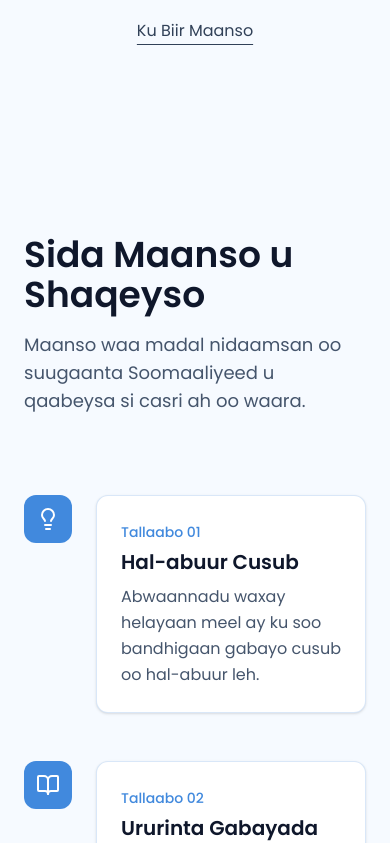
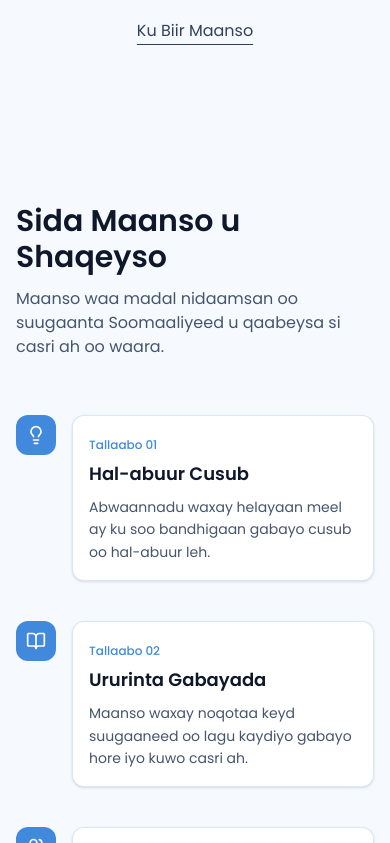
Before and after one commit to Amen252/Maanso-UI, a React (Vite) app: page / in a window 390 px wide. Shown: the part 1141-1984 px from the top of the page. Built offline with nearby package versions, Linux system fonts and the light colour scheme.

Commit message:
changess made

```diff
--- a/src/Components/about.tsx
+++ b/src/Components/about.tsx
@@ -3,14 +3,14 @@ import { motion } from "framer-motion";
 
 const About = () => {
   return (
-    <section className="py-20 sm:py-24 md:py-28 bg-white">
-      <div className="max-w-7xl mx-auto px-4 sm:px-6 grid grid-cols-1 lg:grid-cols-2 gap-14 sm:gap-16 lg:gap-24 items-center">
+    <section className="py-16 sm:py-20 md:py-28 bg-white">
+      <div className="max-w-7xl mx-auto px-4 sm:px-6 grid grid-cols-1 lg:grid-cols-2 gap-12 sm:gap-16 lg:gap-24 items-center">
 
-        {/* IMAGE — comes first on mobile */}
+        {/* IMAGE — first on mobile */}
         <motion.div
-          initial={{ opacity: 0, y: 30 }}
+          initial={{ opacity: 0, y: 24 }}
           whileInView={{ opacity: 1, y: 0 }}
-          transition={{ duration: 0.6 }}
+          transition={{ duration: 0.5 }}
           viewport={{ once: true }}
           className="order-1 lg:order-2"
         >
@@ -20,7 +20,7 @@ const About = () => {
               alt="Abwaan Soomaaliyeed"
               className="
                 w-full
-                max-h-[360px] sm:max-h-[420px] md:max-h-[520px] lg:max-h-[760px]
+                max-h-[300px] sm:max-h-[380px] md:max-h-[520px] lg:max-h-[760px]
                 object-contain lg:object-cover
                 bg-[#f6faff]
               "
@@ -28,35 +28,35 @@ const About = () => {
           </div>
 
           {/* Caption */}
-          <div className="mt-3 sm:mt-4 text-xs sm:text-sm text-slate-500 italic">
+          <div className="mt-3 text-[11px] sm:text-sm text-slate-500 italic">
             Abwaan Soomaaliyeed — Dhaxalka suugaanta
           </div>
         </motion.div>
 
         {/* TEXT */}
         <motion.div
-          initial={{ opacity: 0, y: 30 }}
+          initial={{ opacity: 0, y: 24 }}
           whileInView={{ opacity: 1, y: 0 }}
-          transition={{ duration: 0.6, delay: 0.1 }}
+          transition={{ duration: 0.5, delay: 0.08 }}
           viewport={{ once: true }}
           className="relative order-2 lg:order-1"
         >
-          {/* Vertical identity line (hidden on very small screens) */}
+          {/* Vertical identity line (hide on small phones) */}
           <div className="absolute -left-6 top-0 h-full w-[3px] bg-[#4189DD] hidden sm:block" />
 
-          <span className="inline-flex items-center gap-2 mb-4 sm:mb-6 text-xs sm:text-sm text-[#4189DD] uppercase tracking-widest">
+          <span className="inline-flex items-center gap-2 mb-4 sm:mb-6 text-[11px] sm:text-sm text-[#4189DD] uppercase tracking-widest">
             <BookText className="w-4 h-4" />
             Ku Saabsan
           </span>
 
           <h2
-            className="text-3xl sm:text-4xl md:text-5xl font-medium text-slate-900 mb-6 sm:mb-8 leading-tight"
+            className="text-2xl sm:text-3xl md:text-5xl font-medium text-slate-900 mb-5 sm:mb-8 leading-snug sm:leading-tight"
             style={{ fontFamily: '"Playfair Display", serif' }}
           >
             Waa maxay <span className="text-[#4189DD]">Maanso</span>?
           </h2>
 
-          <p className="text-slate-600 text-sm sm:text-base leading-relaxed mb-5 sm:mb-6 max-w-xl">
+          <p className="text-slate-600 text-sm sm:text-base leading-relaxed mb-4 sm:mb-6 max-w-xl">
             Maanso waa madal u heellan ilaalinta, kobcinta, iyo faafinta
             suugaanta Soomaaliyeed. Waxay isu keentaa gabayo, geeraarro,
             iyo hal-abuur ka kala imanaya jiilal kala duwan.
@@ -69,7 +69,7 @@ const About = () => {
           </p>
 
           {/* Actions */}
-          <div className="mt-8 sm:mt-10 flex flex-wrap gap-5 sm:gap-6">
+          <div className="mt-7 sm:mt-10 flex flex-col sm:flex-row flex-wrap gap-4 sm:gap-6">
             <button className="px-6 sm:px-7 py-3 bg-[#4189DD] text-white font-medium hover:bg-[#3578c8] transition">
               Baro Wax Badan
             </button>
--- a/src/Components/features.tsx
+++ b/src/Components/features.tsx
@@ -48,50 +48,53 @@ const steps = [
 
 export default function FeaturesTimeline() {
   return (
-    <section className="py-28 bg-[#f6faff]">
-      <div className="max-w-6xl mx-auto px-6">
+    <section className="py-20 sm:py-24 md:py-28 bg-[#f6faff]">
+      <div className="max-w-6xl mx-auto px-4 sm:px-6">
 
         {/* Header */}
-        <div className="mb-20 max-w-2xl">
-          <h2 className="text-4xl font-semibold text-slate-900 mb-4">
+        <div className="mb-14 sm:mb-16 md:mb-20 max-w-2xl">
+          <h2 className="text-3xl sm:text-4xl font-semibold text-slate-900 mb-3 sm:mb-4">
             Sida Maanso u Shaqeyso
           </h2>
-          <p className="text-slate-600 text-lg">
+          <p className="text-slate-600 text-base sm:text-lg">
             Maanso waa madal nidaamsan oo suugaanta Soomaaliyeed u qaabeysa si
             casri ah oo waara.
           </p>
         </div>
 
         {/* Timeline */}
-        <div className="space-y-12">
+        <div className="space-y-10 sm:space-y-12">
           {steps.map((item, index) => {
             const Icon = item.icon;
 
             return (
-              <div key={index} className="flex gap-6 items-start">
-
-                {/* Left icon + line */}
-                <div className="relative flex flex-col items-center">
-                  <div className="w-12 h-12 flex items-center justify-center rounded-xl bg-[#4189DD] text-white">
-                    <Icon className="w-6 h-6" />
+              <div
+                key={index}
+                className="flex gap-4 sm:gap-6 items-start"
+              >
+                {/* Icon + line */}
+                <div className="relative flex flex-col items-center flex-shrink-0">
+                  <div className="w-10 h-10 sm:w-12 sm:h-12 flex items-center justify-center rounded-xl bg-[#4189DD] text-white">
+                    <Icon className="w-5 h-5 sm:w-6 sm:h-6" />
                   </div>
 
+                  {/* Line (hidden on very small screens) */}
                   {index !== steps.length - 1 && (
-                    <div className="w-px h-full bg-[#4189DD]/30 mt-2" />
+                    <div className="hidden sm:block w-px h-full bg-[#4189DD]/30 mt-2" />
                   )}
                 </div>
 
-                {/* Right card */}
-                <div className="flex-1 bg-white border border-[#4189DD]/20 rounded-xl p-6 shadow-sm">
-                  <span className="text-sm font-medium text-[#4189DD]">
+                {/* Card */}
+                <div className="flex-1 bg-white border border-[#4189DD]/20 rounded-xl p-4 sm:p-6 shadow-sm">
+                  <span className="text-xs sm:text-sm font-medium text-[#4189DD]">
                     {item.step}
                   </span>
 
-                  <h3 className="text-xl font-semibold text-slate-900 mt-1 mb-2">
+                  <h3 className="text-lg sm:text-xl font-semibold text-slate-900 mt-1 mb-2">
                     {item.title}
                   </h3>
 
-                  <p className="text-slate-600 leading-relaxed">
+                  <p className="text-slate-600 text-sm sm:text-base leading-relaxed">
                     {item.desc}
                   </p>
                 </div>
--- a/src/Components/testmonial.tsx
+++ b/src/Components/testmonial.tsx
@@ -31,52 +31,52 @@ export default function TestimonialsSection() {
       <div className="max-w-7xl mx-auto px-4 sm:px-6">
 
         {/* Header */}
-        <div className="max-w-2xl mb-14 sm:mb-16 md:mb-20">
+        <div className="max-w-2xl mb-12 sm:mb-16 md:mb-20">
           <h2
-            className="text-3xl sm:text-4xl md:text-5xl font-medium text-slate-900 mb-4 sm:mb-6"
+            className="text-3xl sm:text-4xl md:text-5xl font-medium text-slate-900 mb-3 sm:mb-4"
             style={{ fontFamily: '"Playfair Display", serif' }}
           >
             Codadka <span className="text-[#4189DD]">Maanso</span>
           </h2>
-          <p className="text-slate-600 text-base sm:text-lg">
+          <p className="text-slate-600 text-sm sm:text-base md:text-lg">
             Dadka jecel suugaanta Soomaaliyeed waxay nala wadaagayaan
             dareenkooda iyo waayo-aragnimadooda.
           </p>
         </div>
 
         {/* Cards */}
-        <div className="grid grid-cols-1 sm:grid-cols-2 lg:grid-cols-3 gap-8 sm:gap-10 lg:gap-14">
+        <div className="grid grid-cols-1 sm:grid-cols-2 lg:grid-cols-3 gap-6 sm:gap-10 lg:gap-14">
           {testimonials.map((t, index) => (
             <motion.article
               key={index}
-              initial={{ opacity: 0, y: 30 }}
+              initial={{ opacity: 0, y: 24 }}
               whileInView={{ opacity: 1, y: 0 }}
               viewport={{ once: true }}
-              transition={{ duration: 0.5, delay: index * 0.1 }}
-              className="bg-white shadow-sm border border-slate-200 flex flex-col"
+              transition={{ duration: 0.45, delay: index * 0.08 }}
+              className="bg-white shadow-sm border border-slate-200 flex flex-col h-full"
             >
               {/* Top blue rule */}
               <div className="h-1 bg-[#4189DD]" />
 
               {/* Header */}
-              <div className="flex items-center gap-4 px-6 sm:px-8 pt-6 sm:pt-8">
+              <div className="flex items-center gap-4 px-5 sm:px-6 pt-5 sm:pt-6">
                 <img
                   src={t.image}
                   alt={t.name}
-                  className="w-14 h-14 sm:w-16 sm:h-16 rounded-lg object-cover border border-slate-200 flex-shrink-0"
+                  className="w-12 h-12 sm:w-14 sm:h-14 rounded-lg object-cover border border-slate-200 flex-shrink-0"
                 />
                 <div className="min-w-0">
                   <div className="font-semibold text-slate-900 truncate">
                     {t.name}
                   </div>
-                  <div className="text-sm text-slate-500 truncate">
+                  <div className="text-xs sm:text-sm text-slate-500 truncate">
                     {t.role}
                   </div>
                 </div>
               </div>
 
               {/* Content */}
-              <div className="px-6 sm:px-8 pb-8 sm:pb-10 pt-5 sm:pt-6 flex-1">
+              <div className="px-5 sm:px-6 pb-7 sm:pb-9 pt-4 sm:pt-5 flex-1">
                 <Quote className="w-5 h-5 sm:w-6 sm:h-6 text-[#4189DD]/50 mb-3 sm:mb-4" />
                 <p
                   className="text-slate-800 text-sm sm:text-base leading-relaxed"
```
